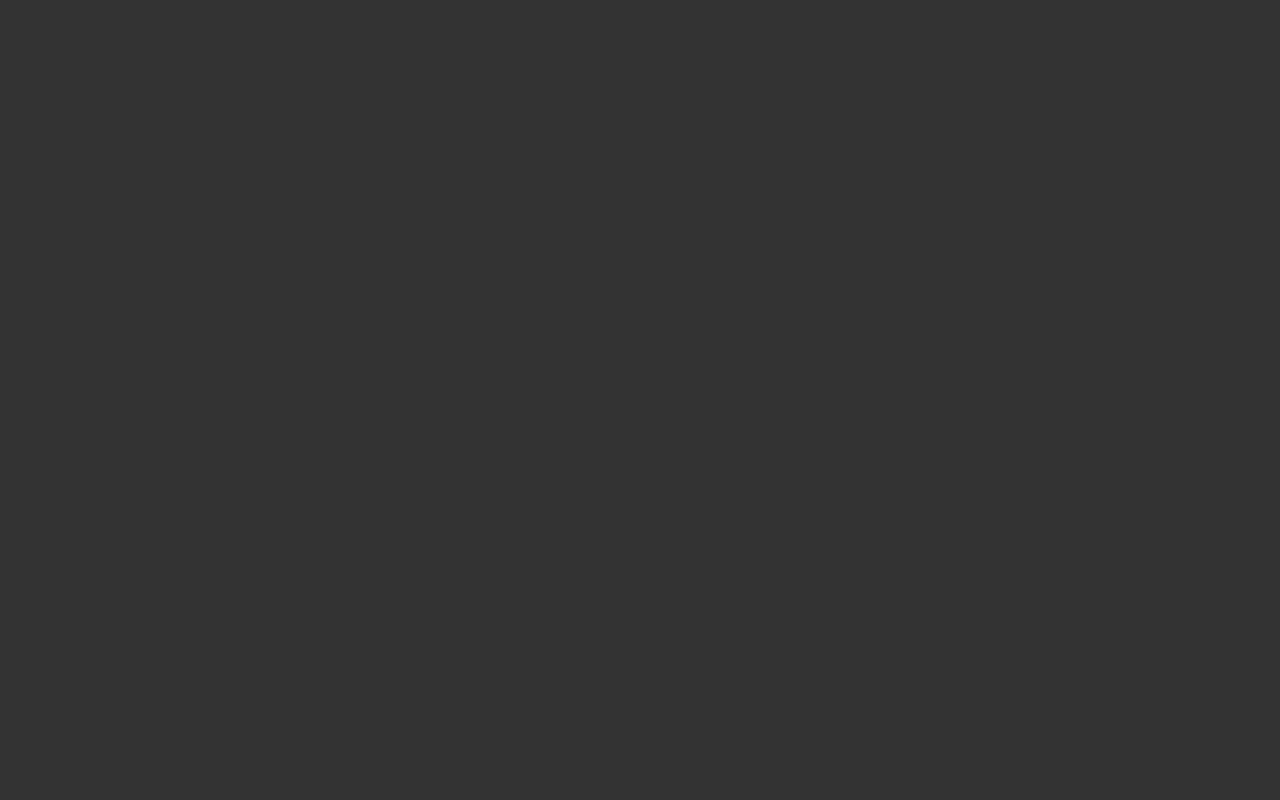
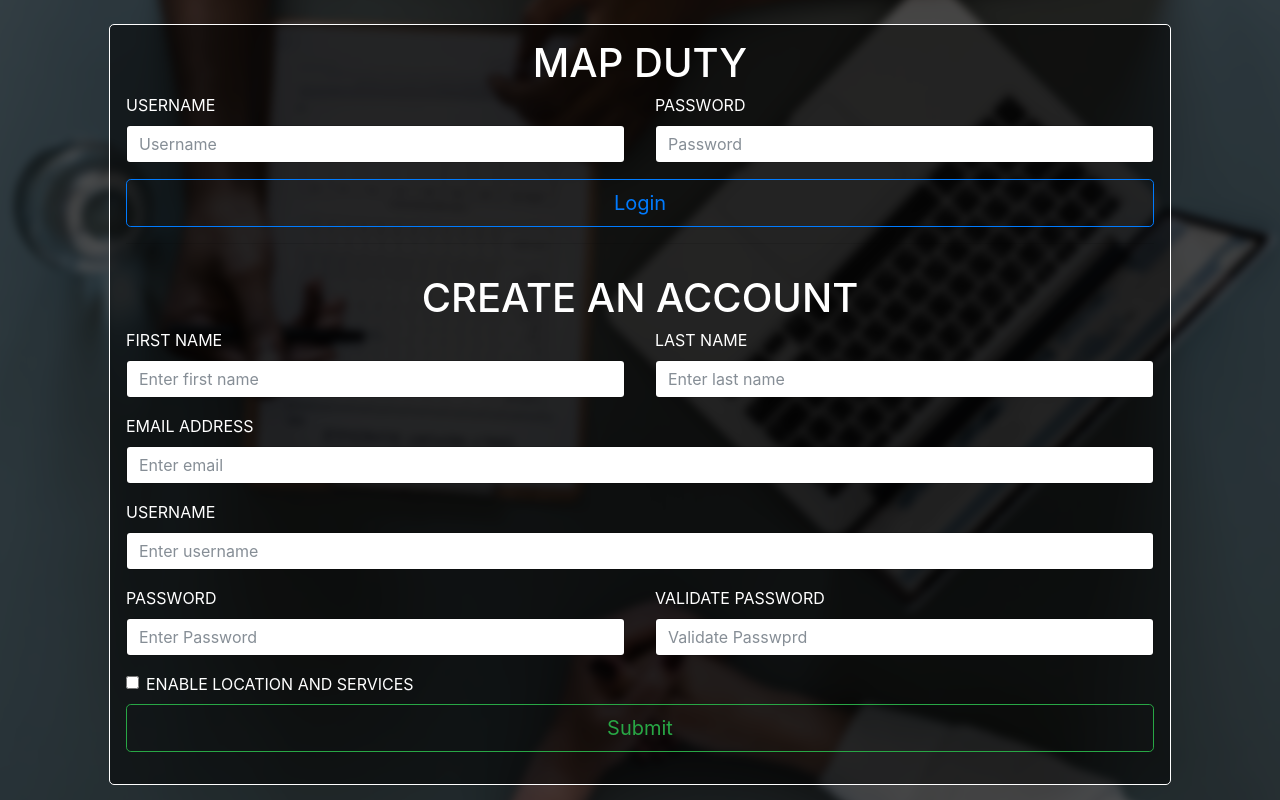
Before and after one commit to JLubos/MapDuty, a website: page src/index.html in a window 1280 px wide. Drawn offline with Linux system fonts and the light colour scheme.

Commit message:
Front Page Done

```diff
--- a/src/index.html
+++ b/src/index.html
@@ -4,7 +4,7 @@
   <meta charset="UTF-8">
   <meta name="viewport" content="width=device-width, initial-scale=1.0">
   <meta http-equiv="X-UA-Compatible" content="ie=edge">
-  <title>LoopLAB Theme</title>
+  <title> Map Duty</title>
   <link rel="stylesheet" href="css/font-awesome.min.css">
   <link rel="stylesheet" href="css/bootstrap.css">
   <link rel="stylesheet" href="css/style.css">
@@ -12,6 +12,80 @@
 <body id="home">
 
 
+    <header>
+        <div class="background-img"></div>
+
+        <div class="container col-6-sm">
+            <form class="p-3 m-4">
+              <h1 class="text-center">MAP DUTY</h1>
+                <div class="row">
+                  <div class="col needs-validation" novalidate>
+                      <label for="userNameLogin">Username</label>
+                    <input type="text" class="form-control" id="userNameLogin"placeholder="Username">
+                  </div>
+                  <div class="col needs-validation" novalidate>
+                      <label for="passwordLogin">Password</label>
+                    <input type="password" class="form-control" id="passwordLogin" placeholder="Password">
+                  </div>
+                </div>
+                <div class="form-group">
+                    <button type="submit" class="btn btn-outline-primary btn-lg btn-block mt-3">Login</button>
+                </div>
+
+                  <hr class="p-2">
+
+                <h1 class="text-center">CREATE AN ACCOUNT</h1>
+                <div class="form-group">
+                    <div class="row">
+                          <div class="col">
+                            <label for="FirstName">First Name</label>
+                          <input type="text" class="form-control" placeholder="Enter first name">
+                        </div>
+                        <div class="col">
+                            <label for="LastName">Last Name</label>
+                          <input type="text" class="form-control" placeholder="Enter last name">
+                        </div>
+                      </div>
+                  </div>
+                <div class="form-group">
+                  <label for="exampleInputEmailCreate">Email address</label>
+                  <input type="email" class="form-control" id="exampleInputEmailCreate" aria-describedby="emailHelp" placeholder="Enter email">
+                </div>
+                <div class="form-group">
+                    <label for="exampleUsernameCreate">Username</label>
+                    <input type="name" class="form-control" id="exampleUsernameCreate" aria-describedby="usernameHelp" placeholder="Enter username">
+                  </div>
+                <div class="form-group">
+                    <div class="row">
+                        <div class="col">
+                            <label for="passwordCreate">Password</label>
+                          <input type="password" class="form-control" id="passwordCreate" placeholder="Enter Password">
+                        </div>
+                        <div class="col">
+                            <label for="validatePasswordCreate">Validate Password</label>
+                          <input type="password" class="form-control" id="validatePasswordCreate" placeholder="Validate Passwprd">
+                        </div>
+                      </div>
+                </div>
+                <div class="form-check">
+                  <label class="form-check-label">
+                    <input type="checkbox" class="form-check-input">
+                    Enable Location and Services
+                  </label>
+
+                </div>
+                <div class="form-group">
+                    <button type="submit" class="btn btn-outline-success btn-lg btn-block">Submit</button>
+                </div>
+              </form>
+        </div>
+      </header>
+
+
+
+
+
+
   <script src="js/jquery.min.js"></script>
   <script src="js/popper.min.js"></script>
   <script src="js/bootstrap.min.js"></script>
--- a/src/scss/style.scss
+++ b/src/scss/style.scss
@@ -0,0 +1,90 @@
+@keyframes blurred-bg {
+    0% {
+      -webkit-filter: blur(0px);
+    }
+
+    100% {
+      -webkit-filter: blur(4px) brightness(30%);
+    }
+  }
+
+  html,body {
+    margin: 0;
+  }
+
+  html {
+    background: #FFF;
+    font-family: Helvetica,Arial,sans-serif;
+  }
+  header {
+    text-align: center;
+    width: 100%;
+    height: 100vh;
+    background: green;
+    overflow: hidden;
+    position: relative;
+    text-transform: uppercase;
+  }
+
+  .background-img {
+    background-image: url('../img/bg-img.jpg');
+    background-size: cover;
+    background-position: bottom center;
+    position: absolute;
+    left: -15px;
+    top: -15px;
+    width: calc(100% + 30px);
+    height: calc(100% + 30px);
+    z-index: 1;
+  /*   -webkit-filter: blur(4px); */
+      -webkit-animation: blurred-bg 2s 1 forwards;
+      box-sizing: border-box;
+  }
+
+  header > *:not(.background-img) {
+    z-index: 5;
+    position: relative;
+  }
+
+  .circle {
+    border-radius: 50%;
+    border: 4px solid #FFF;
+  }
+
+  /*button {
+    border: 0;
+    padding: 10px 24px;
+    background: rgba(0,150,200,.6);
+    color: white;
+    font-size: 18px;
+    position: absolute !important;
+    right: 1rem;
+    bottom: 1rem;
+  }*/
+
+  form{
+      background-color: rgba(0,0,0,.5);
+      text-align: left;
+      color:white;
+      border: solid 1px #FFF;
+      border-radius: 5px;
+
+      animation-name: moveInLeft;
+    animation-duration: 1s;
+
+  }
+
+
+  @keyframes moveInLeft{
+    0%{
+        opacity: 0;
+        transform: translateX(-100px);
+
+    }
+
+    100%{
+        opacity: 1;
+        transform: translate(0);
+
+    }
+}
```
Also changed, not shown: src/test.html (added, +95 -0 lines), src/css/style.css, src/css/test.css (added), src/img/bg-img.jpg (added), src/scss/test.scss (added).
